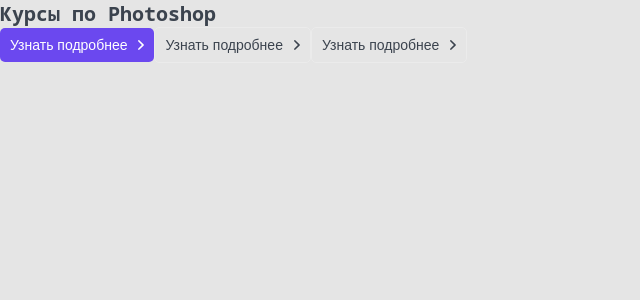
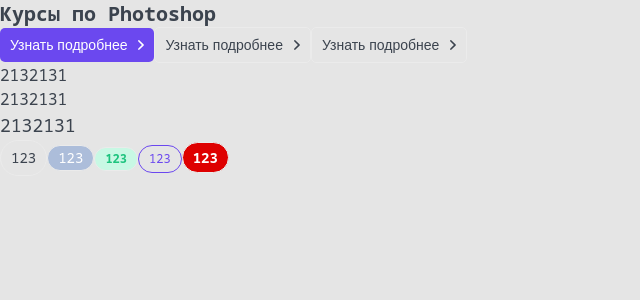
Before and after one commit to GremlinZq/Top-App, a Next.js app: page / in a window 1280 px wide. Shown: the top 300 px of the page, without its empty margins (0-640 px from the left). Built offline with nearby package versions, Linux system fonts and the light colour scheme.

Commit message:
add component Tag

```diff
--- /dev/null
+++ b/components/Paragraph/Paragraph.module.scss
@@ -0,0 +1,21 @@
+.paragraph {
+  padding: 0;
+  margin: 0;
+
+  color: var(--black);
+  font-weight: 400;
+  line-height: 24px;
+}
+
+.small {
+  font-size: 14px;
+}
+
+.average {
+  font-size: 16px;
+}
+
+.big {
+  line-height: 29px;
+  font-size: 18px;
+}
--- /dev/null
+++ b/components/Paragraph/Paragraph.tsx
@@ -0,0 +1,18 @@
+// Core
+import {DetailedHTMLProps, HTMLAttributes, ReactNode} from "react";
+
+// styles
+import cn from 'classnames';
+import styles from './Paragraph.module.scss';
+
+// types
+interface ParagraphType extends DetailedHTMLProps<HTMLAttributes<HTMLParagraphElement>, HTMLParagraphElement> {
+    size?: 'small' | 'average' | 'big'
+    children: ReactNode
+}
+
+export const Paragraph = ({size = 'average', children, ...props}:ParagraphType) => {
+    return <p {...props} className={cn(styles.paragraph, styles[size])}>
+        {children}
+    </p>
+}
--- /dev/null
+++ b/components/Tag/Tag.module.scss
@@ -0,0 +1,53 @@
+.tag {
+  padding: 5px 10px;
+  margin: 0;
+
+  display: inline-block;
+
+  border-radius: 20px;
+  border: 1px solid var(--gray);
+  background-color: transparent;
+
+  text-align: center;
+  color: var(--black);
+  font-size: 14px;
+  line-height: 24px;
+  font-weight: 400;
+}
+
+.gray {
+  background-color: var(--gray-light);
+
+  font-weight: 500;
+  line-height: 14px;
+  color: var(--white);
+}
+
+.green {
+  background-color: var(--green-light);
+
+  font-weight: 700;
+  font-size: 12px;
+  line-height: 12px;
+  color: var(--green);
+}
+
+.primary {
+  background-color: transparent;
+
+  border: 1px solid var(--primary);
+
+  color: var(--primary);
+  font-weight: 500;
+  font-size: 12px;
+  line-height: 16px;
+}
+
+.red {
+  background-color: var(--red);
+
+  font-weight: 600;
+  font-size: 14px;
+  line-height: 19px;
+  color: var(--white);
+}
--- /dev/null
+++ b/components/Tag/Tag.tsx
@@ -0,0 +1,20 @@
+// Core
+import {DetailedHTMLProps, HTMLAttributes, ReactNode} from "react";
+import Link from "next/link";
+
+// Styles
+import cn from 'classnames';
+import styles from './Tag.module.scss';
+
+// Types
+interface TagType extends DetailedHTMLProps<HTMLAttributes<HTMLDivElement>, HTMLDivElement > {
+    children: ReactNode
+    href?: string
+    bgColor?: 'gray' | 'green' | 'red' | 'primary'
+}
+
+export const Tag = ({children, href, bgColor, ...props}:TagType) => {
+    return <div {...props} className={cn(styles.tag, bgColor && styles[bgColor])}>
+        {href ? <Link href={href}>{children}</Link> : <>{children}</>}
+    </div>
+}
--- a/components/index.ts
+++ b/components/index.ts
@@ -1,2 +1,4 @@
 export { Htag } from  './Htag/Htag';
 export { Button } from './Button/Button';
+export { Paragraph } from './Paragraph/Paragraph';
+export { Tag } from './Tag/Tag';
--- a/pages/index.tsx
+++ b/pages/index.tsx
@@ -1,4 +1,6 @@
-import {Button, Htag } from "../components";
+// Components
+import {Button, Htag, Tag } from "../components";
+import {Paragraph} from "../components";
 
 const HomePage = () => {
     return (
@@ -7,6 +9,14 @@
             <Button appearance='primary'>Узнать подробнее</Button>
             <Button appearance='ghost'>Узнать подробнее</Button>
             <Button>Узнать подробнее</Button>
+            <Paragraph>2132131</Paragraph>
+            <Paragraph size='average'>2132131</Paragraph>
+            <Paragraph size='big'>2132131</Paragraph>
+            <Tag href='213124'>123</Tag>
+            <Tag bgColor='gray'>123</Tag>
+            <Tag bgColor='green'>123</Tag>
+            <Tag bgColor='primary'>123</Tag>
+            <Tag bgColor='red'>123</Tag>
         </>
     );
 };
--- a/styles/globals.scss
+++ b/styles/globals.scss
@@ -25,7 +25,10 @@
   --black: #3B434E;
   --white: white;
   --primary: #6b48ef;
-  --red: #FC836D;
+  --red: #DE0000;
+  --red-light: #FC836D;
+  --gray: #EBEBEB;
+  --gray-light: #acbdda;
   --green: #1DC37E;
   --green-light: #C8F8E4;
   --font-family: 'Noto Sans Mono', monospace;
```
